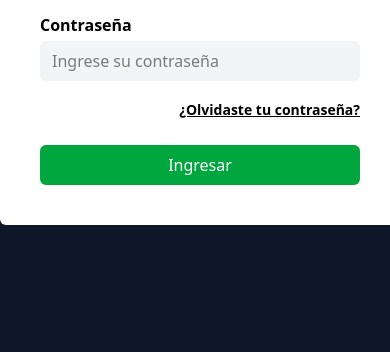
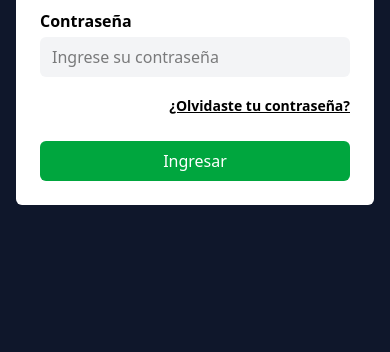
Before and after one commit to CristianGarcia19/liga-manager, a website: page views/html/login.html in a window 390 px wide. Shown: the part 492-844 px from the top of the page. Drawn offline with Linux system fonts and the light colour scheme.

Commit message:
Responsive login all dispositives

```diff
--- a/views/html/login.html
+++ b/views/html/login.html
@@ -7,13 +7,14 @@
     <title>Iniciar sesión</title>
 </head>
 <body>
-    <div class="bg-slate-900 w-full h-dvh flex">
+    <div class="bg-slate-900 w-full h-dvh flex px-4">
         <!--Iniciar sesion-->
-        <div class="bg-white w-lg mx-auto my-auto rounded-md px-10 py-10">
+        <div class="bg-white md:w-lg mx-auto my-auto rounded-md xl:px-10 xl:py-10 px-6 py-6">
             <img src="../../src/img/logo.png" alt="Logo software"
             class="w-80 mx-auto">
-            <div class="">
-                <h1 class="text-4xl font-medium text-center text-green-500">Iniciar sesión</h1>
+            <div>
+                <h1 class="text-2xl md:text-3xl xl:text-4xl font-medium text-center text-green-500
+                mb-2">Iniciar sesión</h1>
                 <!--formulario-->
                 <form action="">
 
@@ -31,7 +32,7 @@
                         <a href="" class="text-sm font-semibold underline hover:text-green-500">¿Olvidaste tu contraseña?</a>
                     </div>
                     <div class="text-center mt-6">
-                        <button class="bg-green-600 px-2 py-2 w-80 rounded-md text-white hover:font-semibold
+                        <button class="bg-green-600 px-2 py-2 w-full rounded-md text-white hover:font-semibold
                         hover:cursor-pointer hover:bg-green-700">Ingresar</button>
                     </div>
                 </form>
```
Also changed, not shown: src/css/style.css.
